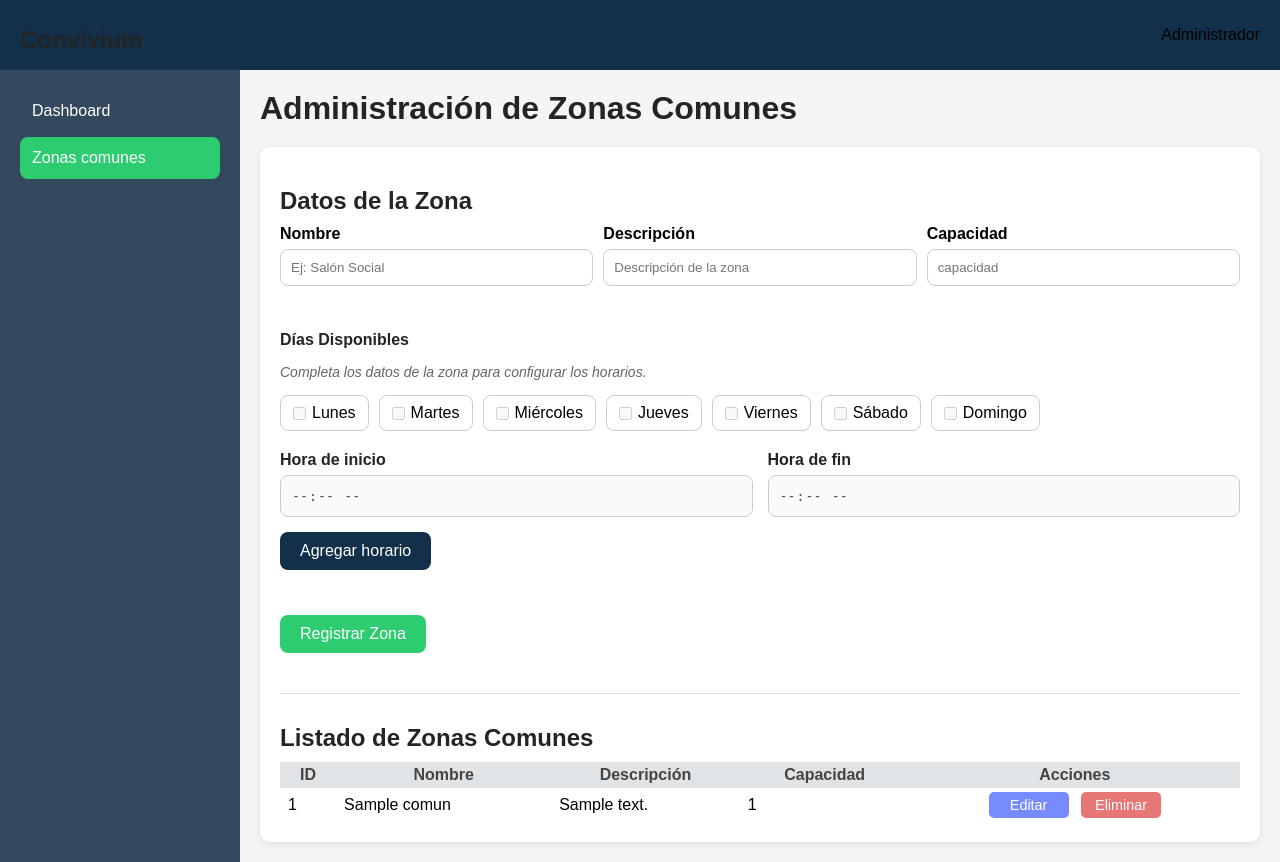
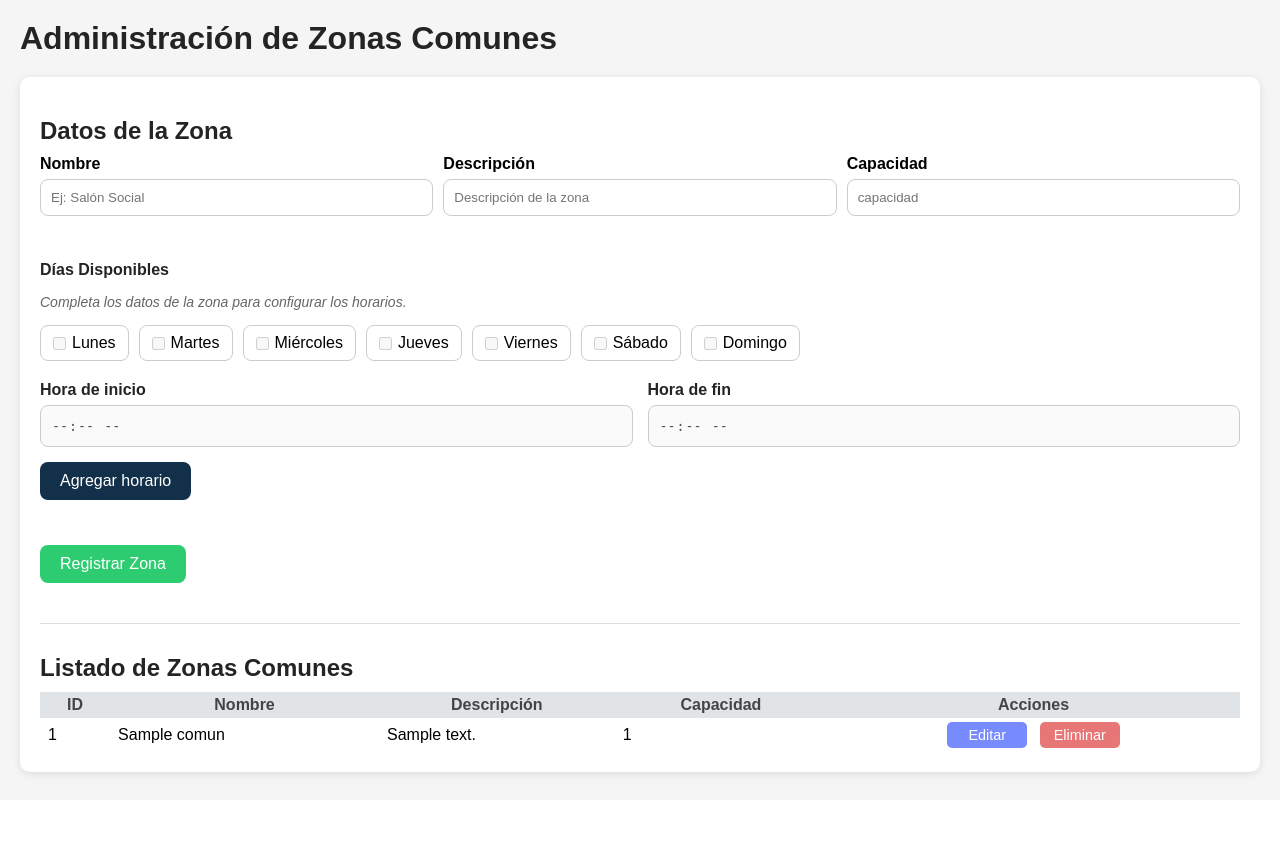
Before and after one commit to AndresFelipeRiveraCalle/proyecto-convivium, a PHP site: page /proyecto-convivium/zonas/index.php in a window 1280 px wide. After the commit the page ends 779 px from the top, so only its background shows below. Run offline with PHP 8.4, Linux system fonts and the light colour scheme; tables that the repository leaves empty hold one stand-in row (values such as "Sample post").

Commit message:
refactor: limpieza módulo de zonas comunes antes de integración

```diff
--- a/assets/css/zonas.css
+++ b/assets/css/zonas.css
@@ -37,54 +37,10 @@ h2 {
     margin-bottom: 10px;
 }
 
-/* HEADER */
-.header {
-    background: #12304A;
-    height: 70px;
-    display: flex;
-    justify-content: space-between;
-    align-items: center;
-    padding: 0 20px;
-}
-
 /* CONTENEDOR */
 .contenedor {
     display: flex; /* Permite que sus elementos se distribuyan horizontalmente */
     min-height: calc(100vh - 70px);
-}
-
-/* MENÚ */
-.menu {
-    width: 240px;
-    background: #34495e;
-    color: white;
-    padding: 20px;
-}
-
-.menu ul {
-    list-style: none;
-}
-
-.menu li {
-    margin-bottom: 5px;
-    border-radius: 8px;
-}
-
-.menu li:hover {
-    background: #2ecc71;
-}
-
-.menu a {
-    text-decoration: none;
-    color: white;
-    display: block;
-    text-decoration: none;
-    color: white;
-    padding: 12px;
-}
-
-.menu .activo {
-    background: #2ecc71;
 }
 
 /* CONTENIDO ZONAS */
--- a/zonas/index.php
+++ b/zonas/index.php
@@ -11,7 +11,7 @@
  * =========================================================================
  */
 
-// Importa la conexión a la base de datos
+// Incluir la ruta de la conexión a la base de datos
 require_once "../config/conexion.php";
 
 // Consultar a la base de datos todas la zonas comunes organizadas ascendentemente
@@ -83,42 +83,22 @@ if (isset($_GET['id_editar']) && !empty($_GET['id_editar'])) {
     <meta charset="UTF-8">
     <meta name="viewport" content="width=device-width, initial-scale=1.0">
     <title>Zonas Comunes</title>
+    <!-- Estilos exclusivos del módulo -->
     <link rel="stylesheet" href="../assets/css/zonas.css">
+    <!-- Datos del módulo -->
     <script>
         const horariosExistentes = <?= json_encode($horarios ?? []) ?>;
     </script>
+    <!-- JavaScript del módulo -->
     <script src="../assets/js/zonas.js" defer></script>
 </head>
 
 <body>
 
-    <header class="header">
-
-        <div class="logo">
-            <h2>Convivium</h2>
-        </div>
-
-        <div class="usuario">
-            <span>Administrador</span>
-        </div>
-
-    </header>
+    <header></header>
 
     <div class="contenedor">
-        <aside class="menu">
-
-            <nav>
-                <ul>
-                    <li>
-                        <a href="../dashboard/index.php">Dashboard</a>
-                    </li>
-                    <li class="activo">
-                        <a href="index.php">Zonas comunes</a>
-                    </li>
-                </ul>
-            </nav>
-
-        </aside>
+        <aside></aside>
 
         <main class="contenido">
             <h1>Administración de Zonas Comunes</h1>
```
